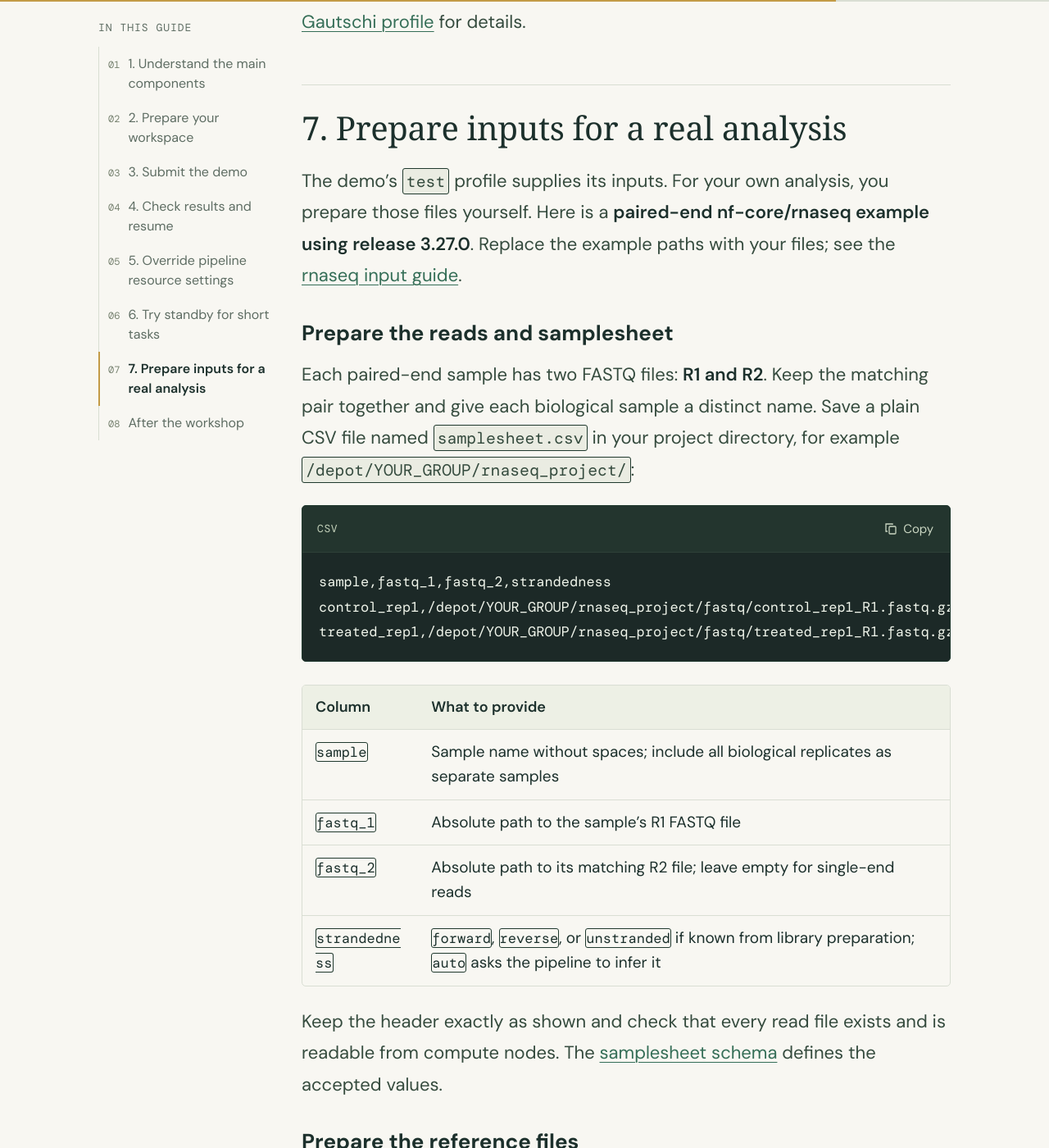
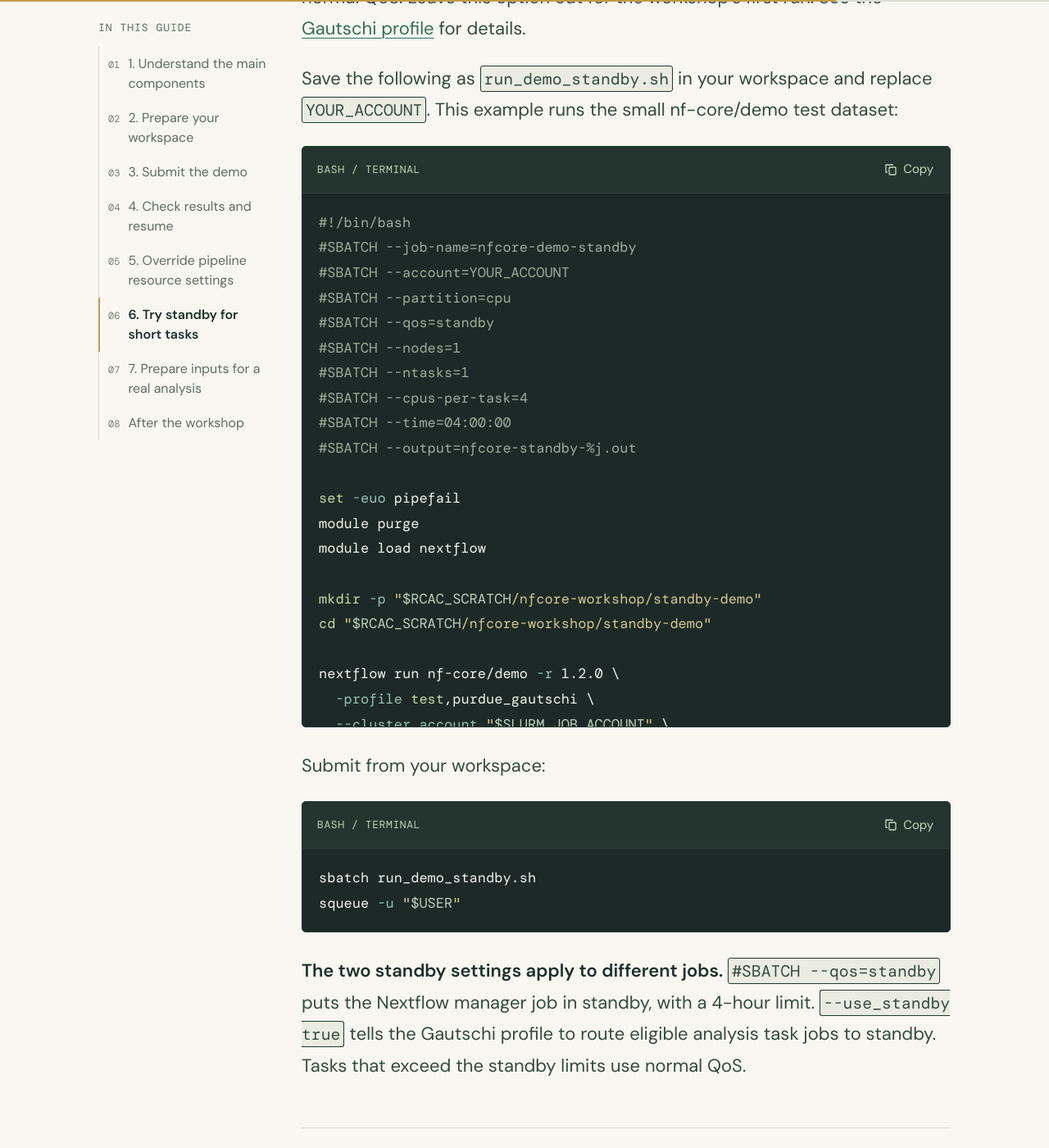
Before and after one commit to zhan4429/PurdueNfWorkshop, a Jekyll site: the page built from nf-core.md, in a window 1280 px wide and 1400 px high, scrolled down 15932 px. Shown: the whole window at 82% size. Built offline with Jekyll 4.4.1, drawn with Linux system fonts in a browser that asks for light colours; some web fonts are replaced; some of the changed text lies outside the part shown.

Commit message:
Add standby demo script and make demo resume optional

````diff
--- a/nf-core.md
+++ b/nf-core.md
@@ -209,7 +207,7 @@ In your workspace, look for:
 
 Open the MultiQC HTML report under `results/` to review the quality-control results.
 
-Both scripts include `-resume`. Once the previous run has stopped, resubmit the same script you used:
+The demo scripts start new tasks by default. To resume after a run has stopped, add `-resume` to the `nextflow run` command in the script you used, then resubmit it:
 
 ```bash
 sbatch run_demo.sh
@@ -358,6 +356,43 @@ squeue -u "$USER"
 
 On Gautschi, adding `--use_standby true` lets eligible CPU tasks use standby. Tasks must request at most 4 hours and 384 GB; other tasks use normal QoS. Leave this option out for the workshop's first run. See the [Gautschi profile](https://github.com/nf-core/configs/blob/master/conf/purdue_gautschi.config) for details.
 
+Save the following as `run_demo_standby.sh` in your workspace and replace `YOUR_ACCOUNT`. This example runs the small nf-core/demo test dataset:
+
+```bash
+#!/bin/bash
+#SBATCH --job-name=nfcore-demo-standby
+#SBATCH --account=YOUR_ACCOUNT
+#SBATCH --partition=cpu
+#SBATCH --qos=standby
+#SBATCH --nodes=1
+#SBATCH --ntasks=1
+#SBATCH --cpus-per-task=4
+#SBATCH --time=04:00:00
+#SBATCH --output=nfcore-standby-%j.out
+
+set -euo pipefail
+module purge
+module load nextflow
+
+mkdir -p "$RCAC_SCRATCH/nfcore-workshop/standby-demo"
+cd "$RCAC_SCRATCH/nfcore-workshop/standby-demo"
+
+nextflow run nf-core/demo -r 1.2.0 \
+  -profile test,purdue_gautschi \
+  --cluster_account "$SLURM_JOB_ACCOUNT" \
+  --use_standby true \
+  --outdir "$PWD/results"
+```
+
+Submit from your workspace:
+
+```bash
+sbatch run_demo_standby.sh
+squeue -u "$USER"
+```
+
+**The two standby settings apply to different jobs.** `#SBATCH --qos=standby` puts the Nextflow manager job in standby, with a 4-hour limit. `--use_standby true` tells the Gautschi profile to route eligible analysis task jobs to standby. Tasks that exceed the standby limits use normal QoS.
+
 ## 7. Prepare inputs for a real analysis
 
 The demo's `test` profile supplies its inputs. For your own analysis, you prepare those files yourself. Here is a **paired-end nf-core/rnaseq example using release 3.27.0**. Replace the example paths with your files; see the [rnaseq input guide](https://nf-co.re/rnaseq/3.27.0/docs/usage/#samplesheet-input).
````
Also changed, not shown: other parts of nf-core.md (+2 -4 lines).
